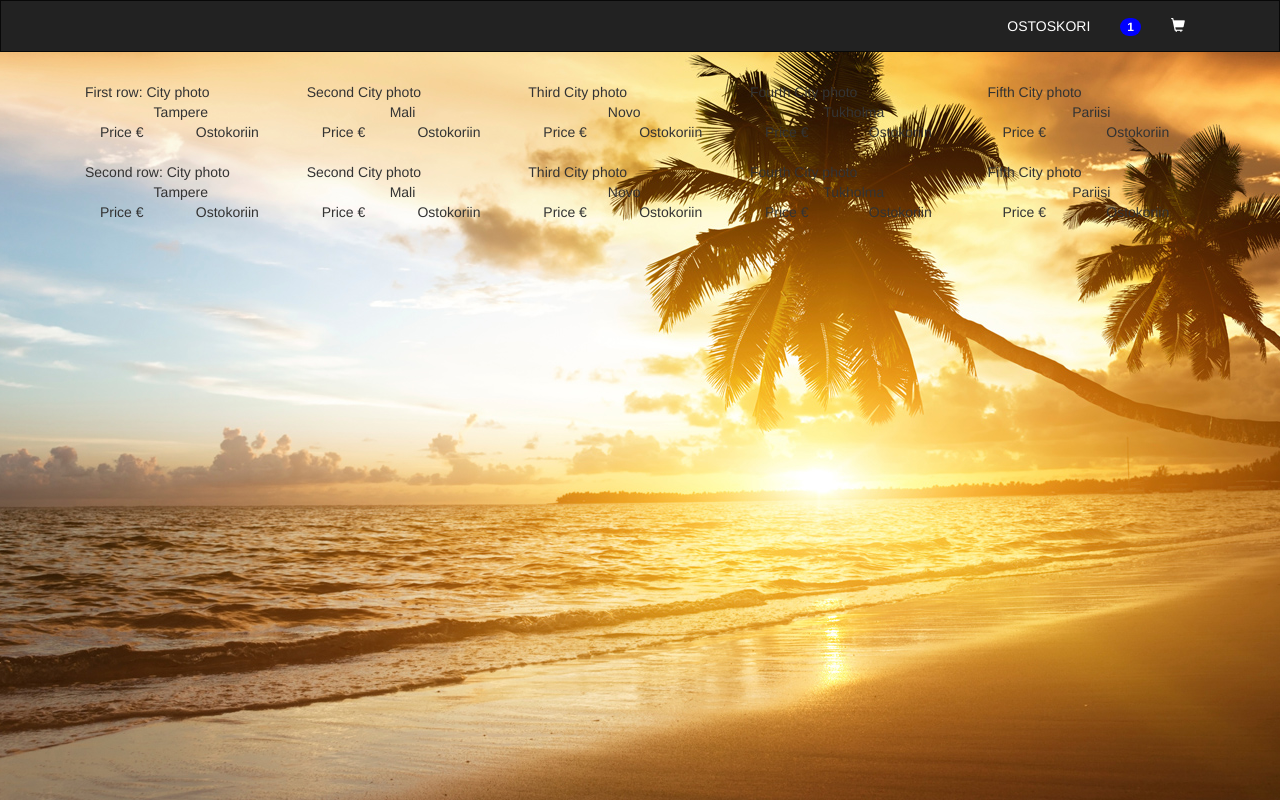
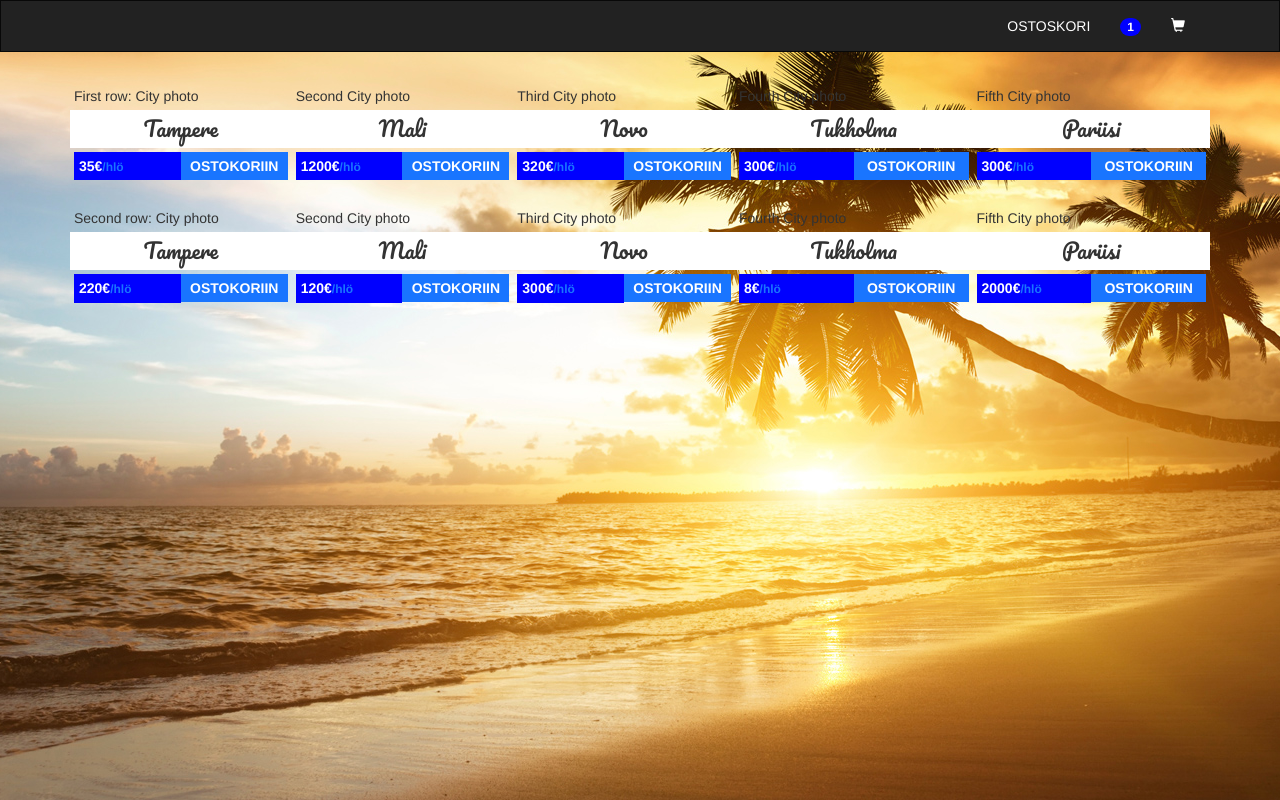
Before and after one commit to bodhisatva/whee, a website: page app/views/index.html in a window 1280 px wide. Drawn offline with nearby package versions, Linux system fonts and the light colour scheme; some packages are replaced by stand-ins of ours; files whose address does not match are found by name.

Commit message:
styles for destinations/prices

```diff
--- a/app/views/index.html
+++ b/app/views/index.html
@@ -13,6 +13,8 @@
   <link href="/bower_components/bootstrap/dist/css/bootstrap.css" rel="stylesheet">
   <link href="/modules/core/css/home.css" rel="stylesheet">
   <link href="/modules/core/css/header.css" rel="stylesheet">
+  <link href="/modules/destinations/css/destinations.css" rel="stylesheet">
+  <link href='http://fonts.googleapis.com/css?family=Pacifico' rel='stylesheet' type='text/css'>
   <!--TODO: add one congfiguration file for css and loop them-->
   <!--  {% for cssFile in cssFiles %}
     <link rel="stylesheet" href="{{csFile}}">{%endfor%} -->
--- a/public/modules/core/css/home.css
+++ b/public/modules/core/css/home.css
@@ -6,14 +6,6 @@ body {
   padding: 0 5% 10% 5%;
 }*/
 
-.col-sm-7.three-five {
-  width:60% !important;
-}
-
-.col-sm-5.three-two {
-  width:40% !important;
-}
-
 .home-row{
   padding: 10px 0;
 }
--- /dev/null
+++ b/public/modules/destinations/css/destinations.css
@@ -0,0 +1,36 @@
+.price {
+  background-color: #0000FF;
+  color: #FFFFFF;
+  font-weight: bold;
+}
+.per-person {
+  color: #1975FF;
+  font-size: 12px;
+}
+.shopping-cart {
+  background-color: #1975FF;
+  text-transform: uppercase;
+  color: #FFFFFF;
+  text-align: center;
+  font-weight: bold;
+}
+.city-names {
+  font-family: pacifico;
+  font-size: 1.5em;
+  background-color: #FFFFFF;
+}
+.col-sm-7.three-five {
+  width: 60% !important;
+}
+.col-sm-5.three-two {
+  width: 40% !important;
+}
+.col-sm-4 {
+  padding: 4px;
+}
+.col-sm-6 {
+  padding: 4px;
+}
+.col-sm-6.price {
+  padding-left: 5px;
+}
--- a/public/modules/destinations/views/destinations-first-row.html
+++ b/public/modules/destinations/views/destinations-first-row.html
@@ -34,17 +34,17 @@
 <!--End outer row-->
 
 <!--City names-->
-<div class="row text-center">
+<div class="row text-center ">
   <div class="col-sm-7 five-three">
     <!--Inner row-->
     <div class="row">
-      <div class="col-sm-4">
+      <div class="col-sm-4 city-names">
         Tampere
       </div>
-      <div class="col-sm-4">
+      <div class="col-sm-4 city-names">
         Mali
       </div>
-      <div class="col-sm-4">
+      <div class="col-sm-4 city-names">
         Novo
       </div>
     </div>
@@ -52,10 +52,10 @@
   </div>
   <div class="col-sm-5 five-two">
     <div class="row">
-      <div class="col-sm-6">
+      <div class="col-sm-6 city-names">
         Tukholma
       </div>
-      <div class="col-sm-6">
+      <div class="col-sm-6 city-names">
         Pariisi
       </div>
     </div>
@@ -72,21 +72,21 @@
     <!--Inner row-->
     <div class="row">
       <div class="col-sm-4">
-        <div class="col-sm-6 col-xs-6">
-          Price €</div>
-        <div class="col-sm-6 col-xs-6">
+        <div class="col-sm-6 col-xs-6 price">
+          35€<span class="per-person">/hlö</span></div>
+        <div class="col-sm-6 col-xs-6 shopping-cart">
           Ostokoriin</div>
       </div>
       <div class="col-sm-4">
-        <div class="col-sm-6 col-xs-6">
-          Price €</div>
-        <div class="col-sm-6 col-xs-6">
+        <div class="col-sm-6 col-xs-6 price">
+          1200€<span class="per-person">/hlö</span></div>
+        <div class="col-sm-6 col-xs-6 shopping-cart">
           Ostokoriin</div>
       </div>
       <div class="col-sm-4">
-        <div class="col-sm-6 col-xs-6">
-          Price €</div>
-        <div class="col-sm-6 col-xs-6">
+        <div class="col-sm-6 col-xs-6 price">
+          320€<span class="per-person">/hlö</span></div>
+        <div class="col-sm-6 col-xs-6 shopping-cart">
           Ostokoriin</div>
       </div>
     </div>
@@ -95,15 +95,15 @@
   <div class="col-sm-5 five-two">
     <div class="row">
       <div class="col-sm-6">
-        <div class="col-sm-6 col-xs-6">
-          Price €</div>
-        <div class="col-sm-6 col-xs-6">
+        <div class="col-sm-6 col-xs-6 price">
+          300€<span class="per-person">/hlö</span></div>
+        <div class="col-sm-6 col-xs-6 shopping-cart">
           Ostokoriin</div>
       </div>
       <div class="col-sm-6">
-        <div class="col-sm-6 col-xs-6">
-          Price €</div>
-        <div class="col-sm-6 col-xs-6">
+        <div class="col-sm-6 col-xs-6 price">
+          300€<span class="per-person">/hlö</span></div>
+        <div class="col-sm-6 col-xs-6 shopping-cart">
           Ostokoriin</div>
       </div>
     </div>
--- a/public/modules/destinations/views/destinations-second-row.html
+++ b/public/modules/destinations/views/destinations-second-row.html
@@ -35,13 +35,13 @@
   <div class="col-sm-7 five-three">
     <!--Inner row-->
     <div class="row">
-      <div class="col-sm-4">
+      <div class="col-sm-4 city-names">
         Tampere
       </div>
-      <div class="col-sm-4">
+      <div class="col-sm-4 city-names">
         Mali
       </div>
-      <div class="col-sm-4">
+      <div class="col-sm-4 city-names">
         Novo
       </div>
     </div>
@@ -49,10 +49,10 @@
   </div>
   <div class="col-sm-5 five-two">
     <div class="row">
-      <div class="col-sm-6">
+      <div class="col-sm-6 city-names">
         Tukholma
       </div>
-      <div class="col-sm-6">
+      <div class="col-sm-6 city-names">
         Pariisi
       </div>
     </div>
@@ -67,21 +67,21 @@
     <!--Inner row-->
     <div class="row">
       <div class="col-sm-4">
-        <div class="col-sm-6 col-xs-6">
-          Price €</div>
-        <div class="col-sm-6 col-xs-6">
+        <div class="col-sm-6 col-xs-6 price">
+          220€<span class="per-person">/hlö</span></div>
+        <div class="col-sm-6 col-xs-6 shopping-cart">
           Ostokoriin</div>
       </div>
       <div class="col-sm-4">
-        <div class="col-sm-6 col-xs-6">
-          Price €</div>
-        <div class="col-sm-6 col-xs-6">
+        <div class="col-sm-6 col-xs-6 price">
+          120€<span class="per-person">/hlö</span></div>
+        <div class="col-sm-6 col-xs-6 shopping-cart">
           Ostokoriin</div>
       </div>
       <div class="col-sm-4">
-        <div class="col-sm-6 col-xs-6">
-          Price €</div>
-        <div class="col-sm-6 col-xs-6">
+        <div class="col-sm-6 col-xs-6 price">
+          300€<span class="per-person">/hlö</span></div>
+        <div class="col-sm-6 col-xs-6 shopping-cart">
           Ostokoriin</div>
       </div>
     </div>
@@ -90,15 +90,15 @@
   <div class="col-sm-5 five-two">
     <div class="row">
       <div class="col-sm-6">
-        <div class="col-sm-6 col-xs-6">
-          Price €</div>
-        <div class="col-sm-6 col-xs-6">
+        <div class="col-sm-6 col-xs-6 price">
+          8€<span class="per-person">/hlö</span></div>
+        <div class="col-sm-6 col-xs-6 shopping-cart">
           Ostokoriin</div>
       </div>
       <div class="col-sm-6">
-        <div class="col-sm-6 col-xs-6">
-          Price €</div>
-        <div class="col-sm-6 col-xs-6">
+        <div class="col-sm-6 col-xs-6 price">
+          2000€<span class="per-person">/hlö</span></div>
+        <div class="col-sm-6 col-xs-6 shopping-cart">
           Ostokoriin</div>
       </div>
     </div>
```
